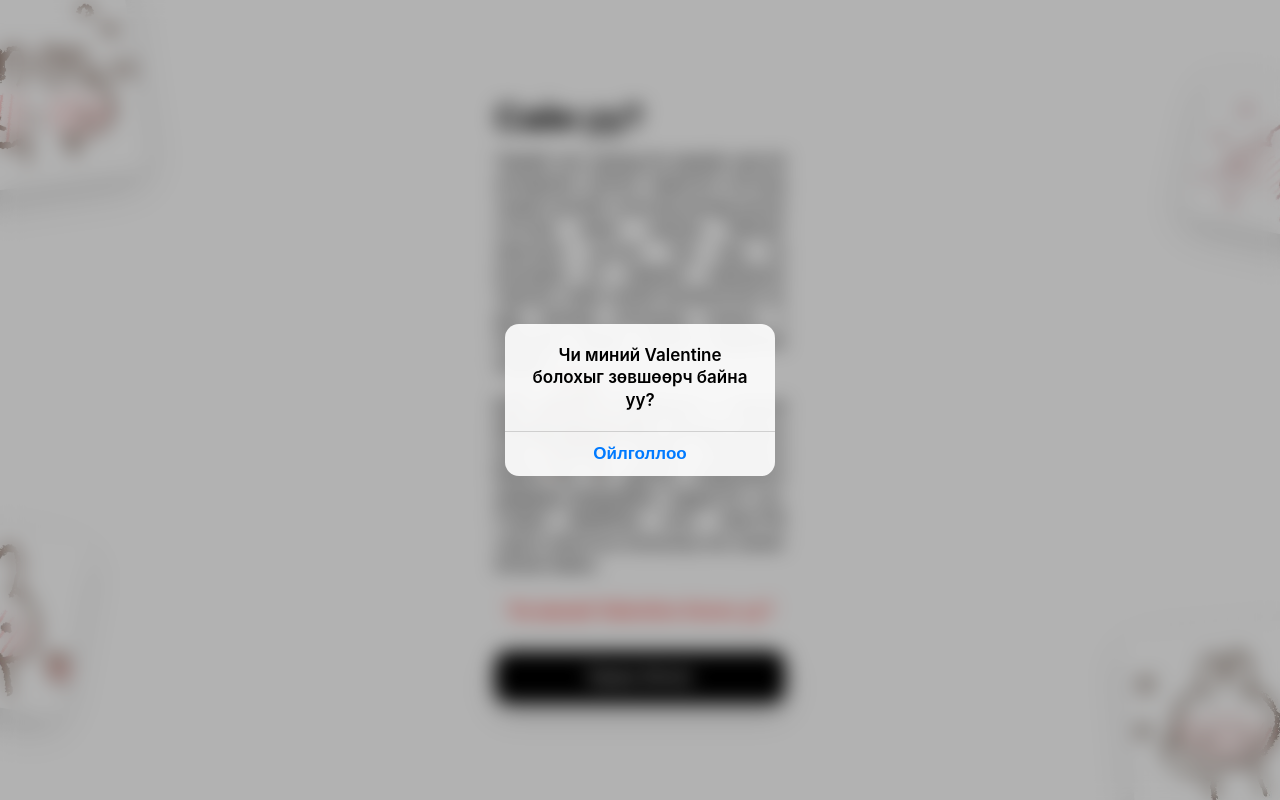
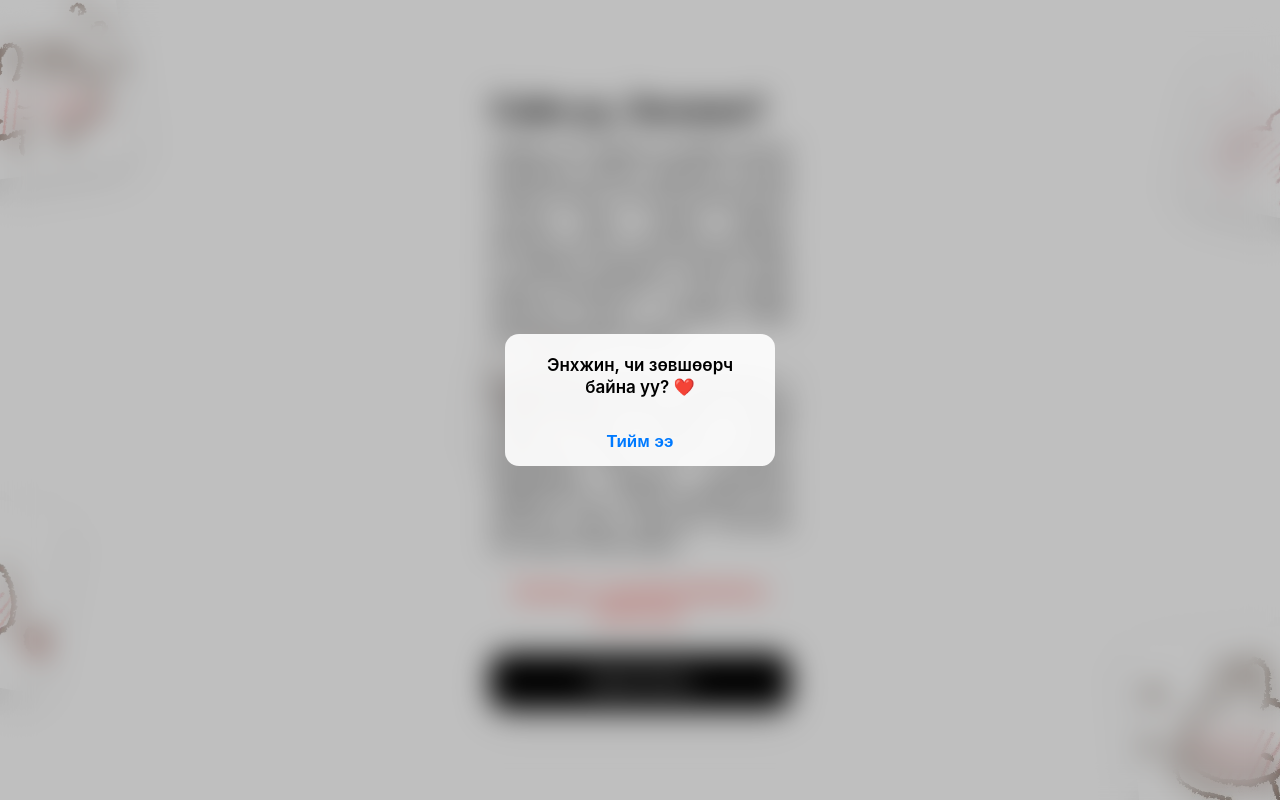
Before and after one commit to numurhui-del/valentines, a plain HTML site: page index.html in a window 1280 px wide. Both pictures are taken after a click on the button "Хариу бичих". Drawn offline with Linux system fonts and the light colour scheme.

Commit message:
Update index.html

```diff
--- a/index.html
+++ b/index.html
@@ -6,32 +6,33 @@
     <title>Messages</title>
     <style>
         :root {
-            --ios-bg: #f2f2f7;
+            --ios-bg: #ffffff;
             --ios-blue: #007aff;
             --ios-red: #ff3b30;
-            --sf-font: -apple-system, BlinkMacSystemFont, "SF Pro Display", "SF Pro Text", "Helvetica Neue", sans-serif;
+            --sf-font: -apple-system, BlinkMacSystemFont, "SF Pro Display", "SF Pro Text", sans-serif;
         }
 
+        /* Бүх хөдөлгөөнийг бүрэн хаах */
         * {
             -webkit-user-select: none;
             user-select: none;
             -webkit-touch-callout: none;
             -webkit-tap-highlight-color: transparent;
             box-sizing: border-box;
-            touch-action: none; /* Дэлгэц хөдлөхийг бүрэн хаана */
+            touch-action: none;
         }
 
         html, body {
             height: 100%; width: 100%; margin: 0; padding: 0;
-            background-color: #ffffff; /* iOS цэвэр цагаан дэвсгэр */
+            background-color: var(--ios-bg);
             font-family: var(--sf-font);
-            overflow: hidden;
+            overflow: hidden; /* Дээш доош хөдөлгөөнийг хаана */
             position: fixed;
         }
 
         body { display: flex; justify-content: center; align-items: center; }
 
-        /* Зургууд - Янз бүрийн хэмжээтэй */
+        /* Зургууд - Төрөл бүрийн хэмжээтэй, хүрээгүй */
         .photo-scatter-container {
             position: absolute; top: 0; left: 0; width: 100%; height: 100%;
             z-index: 1; overflow: hidden;
@@ -40,30 +41,30 @@
         .scatter-img {
             position: absolute;
             object-fit: cover;
-            border-radius: 20px; /* iOS маягийн илүү бөөрөнхий булан */
-            box-shadow: 0 15px 35px rgba(0,0,0,0.12);
+            border-radius: 24px;
+            box-shadow: 0 12px 30px rgba(0,0,0,0.1);
             border: none;
         }
 
-        /* Захиа - iOS Card Style */
+        /* Захианы хэсэг */
         .wrapper {
             position: relative; z-index: 10;
             width: 90%; max-width: 340px;
-            padding: 25px;
-            opacity: 0; transform: scale(0.95);
+            padding: 20px;
+            opacity: 0; transform: scale(0.98);
             animation: iosEntry 0.6s cubic-bezier(0.2, 0.8, 0.2, 1) forwards;
         }
 
         h1 {
-            font-size: 34px; font-weight: 700; margin: 0 0 12px 0;
+            font-size: 32px; font-weight: 700; margin: 0 0 10px 0;
             letter-spacing: -1px; color: #000;
-            text-shadow: 0 0 20px white, 0 0 10px white;
+            text-shadow: 0 0 20px white;
         }
 
         .content {
-            font-size: 16px; line-height: 1.4; color: #000;
+            font-size: 16px; line-height: 1.45; color: #000;
             text-align: justify; margin-bottom: 25px; font-weight: 500;
-            letter-spacing: -0.3px;
+            letter-spacing: -0.2px;
             text-shadow: 0 0 20px white, 0 0 10px white;
         }
 
@@ -72,22 +73,20 @@
             margin-bottom: 30px; color: var(--ios-red); text-align: center;
         }
 
-        /* iOS Style Button */
+        /* iOS Button */
         .action-button {
             display: block; background-color: #000;
-            color: #ffffff; text-align: center; padding: 16px;
-            border-radius: 14px; font-size: 17px; font-weight: 600;
+            color: #ffffff; text-align: center; padding: 18px;
+            border-radius: 16px; font-size: 17px; font-weight: 600;
             width: 100%; border: none; cursor: pointer;
-            box-shadow: 0 10px 25px rgba(0,0,0,0.2);
-            transition: transform 0.1s ease;
+            box-shadow: 0 10px 25px rgba(0,0,0,0.15);
         }
-        .action-button:active { transform: scale(0.96); }
 
-        /* iOS Alert Modal */
+        /* iOS System Alert Modal */
         #modalOverlay {
             display: none; position: fixed; top: 0; left: 0; right: 0; bottom: 0;
-            background-color: rgba(0, 0, 0, 0.3);
-            backdrop-filter: blur(10px); -webkit-backdrop-filter: blur(10px);
+            background-color: rgba(0, 0, 0, 0.25);
+            backdrop-filter: blur(15px); -webkit-backdrop-filter: blur(15px);
             z-index: 1000000; justify-content: center; align-items: center;
         }
 
@@ -96,52 +95,49 @@
             width: 270px; border-radius: 14px;
             overflow: hidden;
             animation: iosAlertPop 0.3s cubic-bezier(0.2, 1, 0.2, 1);
-            text-align: center;
         }
 
         .modal-text {
             font-size: 17px; font-weight: 600; padding: 20px 16px;
-            color: #000; line-height: 1.3;
+            color: #000; line-height: 1.3; text-align: center;
         }
 
         .modal-button {
-            display: block; width: 100%; padding: 12px 0;
-            border-top: 0.5px solid rgba(0, 0, 0, 0.15);
+            display: block; width: 100%; padding: 14px 0;
+            border-top: 0.5px solid rgba(0, 0, 0, 0.1);
             color: var(--ios-blue); font-size: 17px; font-weight: 600;
-            background: none; border-left: none; border-right: none; border-bottom: none;
-            cursor: pointer;
+            background: none; border: none; cursor: pointer;
         }
-        .modal-button:active { background-color: rgba(0, 0, 0, 0.05); }
 
         @keyframes iosEntry { to { opacity: 1; transform: scale(1); } }
-        @keyframes iosAlertPop { from { transform: scale(1.1); opacity: 0; } to { transform: scale(1); opacity: 1; } }
+        @keyframes iosAlertPop { from { transform: scale(1.05); opacity: 0; } to { transform: scale(1); opacity: 1; } }
     </style>
 </head>
 <body oncontextmenu="return false;">
 
     <div class="photo-scatter-container">
-        <img class="scatter-img" style="top: -2%; left: -5%; width: 200px; height: 200px; transform: rotate(-8deg);" src="1.jpg">
-        <img class="scatter-img" style="top: 10%; right: -5%; width: 150px; height: 150px; transform: rotate(12deg);" src="2.jpg">
-        <img class="scatter-img" style="bottom: 12%; left: -8%; width: 180px; height: 180px; transform: rotate(10deg);" src="3.jpg">
-        <img class="scatter-img" style="bottom: -2%; right: -3%; width: 190px; height: 190px; transform: rotate(-5deg);" src="4.jpg">
-        <img class="scatter-img" style="top: 45%; left: 40%; width: 130px; height: 130px; transform: rotate(4deg);" src="5.jpg">
+        <img class="scatter-img" style="top: -2%; left: -5%; width: 190px; height: 190px; transform: rotate(-8deg);" src="1.jpg">
+        <img class="scatter-img" style="top: 8%; right: -5%; width: 150px; height: 150px; transform: rotate(12deg);" src="2.jpg">
+        <img class="scatter-img" style="bottom: 15%; left: -10%; width: 185px; height: 185px; transform: rotate(10deg);" src="3.jpg">
+        <img class="scatter-img" style="bottom: -5%; right: -5%; width: 210px; height: 210px; transform: rotate(-5deg);" src="4.jpg">
+        <img class="scatter-img" style="top: 42%; left: 38%; width: 125px; height: 125px; transform: rotate(6deg);" src="5.jpg">
     </div>
 
     <div class="wrapper">
-        <h1>Сайн уу?</h1>
+        <h1>Сайн уу, Энхжин?</h1>
         <div class="content">
             Чамайг анх хараад би өөрийн эрхгүй анхаарлаа салгаж чадалгүй зогсоод чиний хоолойг сонсоод яагаад ингэж сэтгэлд минь хүрээд байгааг ойлгохыг хүссэн. Тэр үед чи инээхдээ их хөөрхөн харагдсан тэрнээс хойш чиний инээмсэглэл их дур булаам болохоор холоос ч харахад надад сайхан мэдрэмж төрдөг.
             <br><br>
-            Бид саяхан л танилцсан ч чамтай байхад надад тайван, дахиад жоохон хамт байхыг хүсдэг болчихсон байна. Би их дуугүй, мэдрэмжээ амархан илэрхийлж чаддаггүй хүн. Гэхдээ өөрийгөө нээх хэрэгтэй гэдгээ ойлгосон болохоор энэ захиаг бичиж байна.
+            Энхжин, бид саяхан л танилцсан ч чамтай байхад надад тайван, дахиад жоохон хамт байхыг хүсдэг болчихсон байна. Би их дуугүй, мэдрэмжээ амархан илэрхийлж чаддаггүй хүн. Гэхдээ өөрийгөө нээх хэрэгтэй гэдгээ ойлгосон болохоор энэ захиаг бичиж байна.
         </div>
-        <span class="question">Чи миний Valentine болох уу?</span>
+        <span class="question">Энхжин, чи миний Valentine болох уу?</span>
         <button onclick="showModal()" class="action-button">Хариу бичих</button>
     </div>
 
     <div id="modalOverlay">
         <div class="modal-content">
-            <div class="modal-text">Чи миний Valentine болохыг зөвшөөрч байна уу?</div>
-            <button class="modal-button" onclick="goToInstagram()">Ойлголлоо</button>
+            <div class="modal-text">Энхжин, чи зөвшөөрч байна уу? ❤️</div>
+            <button class="modal-button" onclick="goToInstagram()">Тийм ээ</button>
         </div>
     </div>
 
@@ -157,7 +153,7 @@
             window.location.href = "https://ig.me/m/numurhui";
         }
 
-        // iOS scroll болон дэлгэц хөдлөхийг бүрэн хаах
+        // Дэлгэцийн scroll-ыг бүрэн хаах
         document.addEventListener('touchmove', function(e) {
             e.preventDefault();
         }, { passive: false });
```
